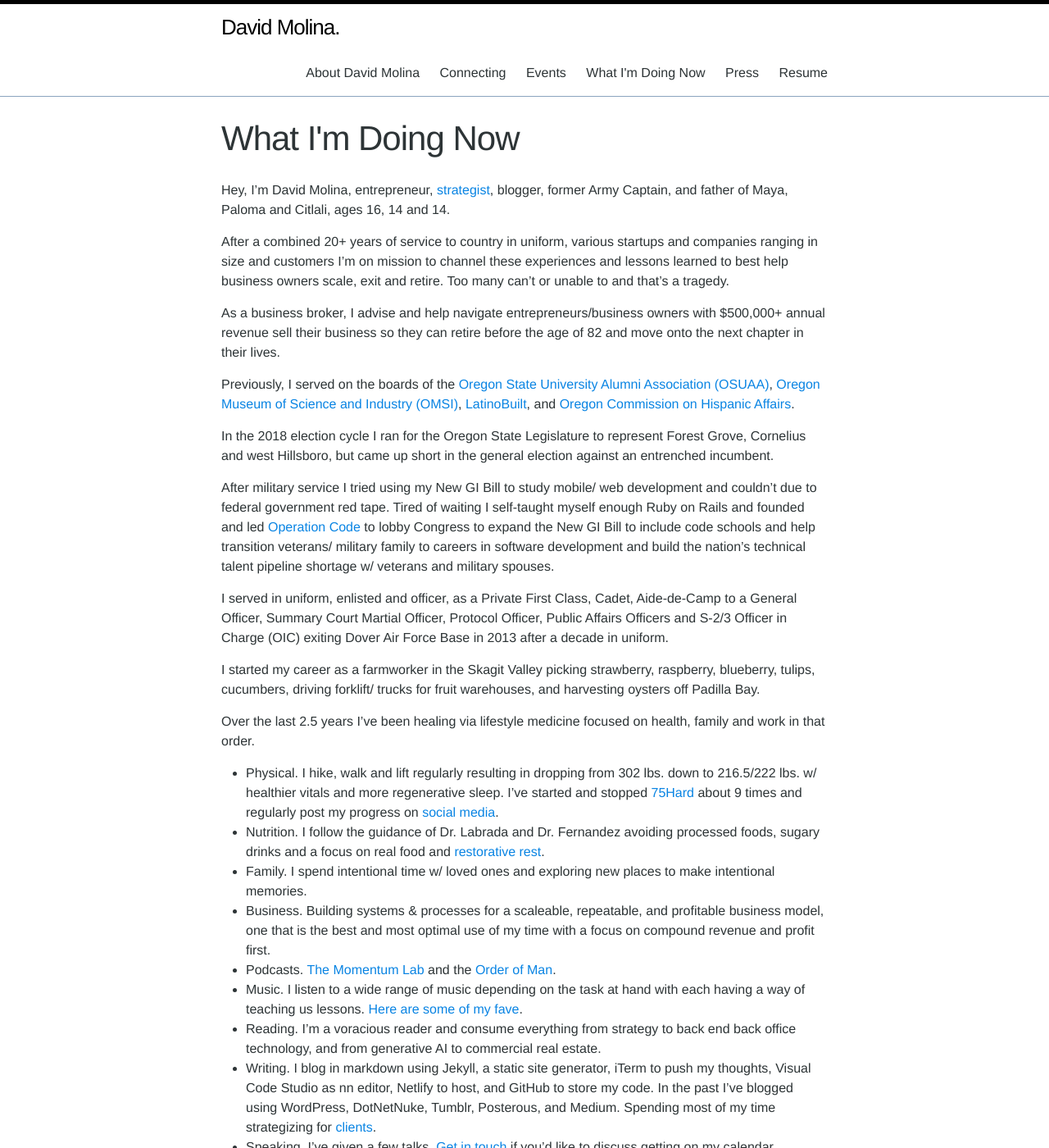
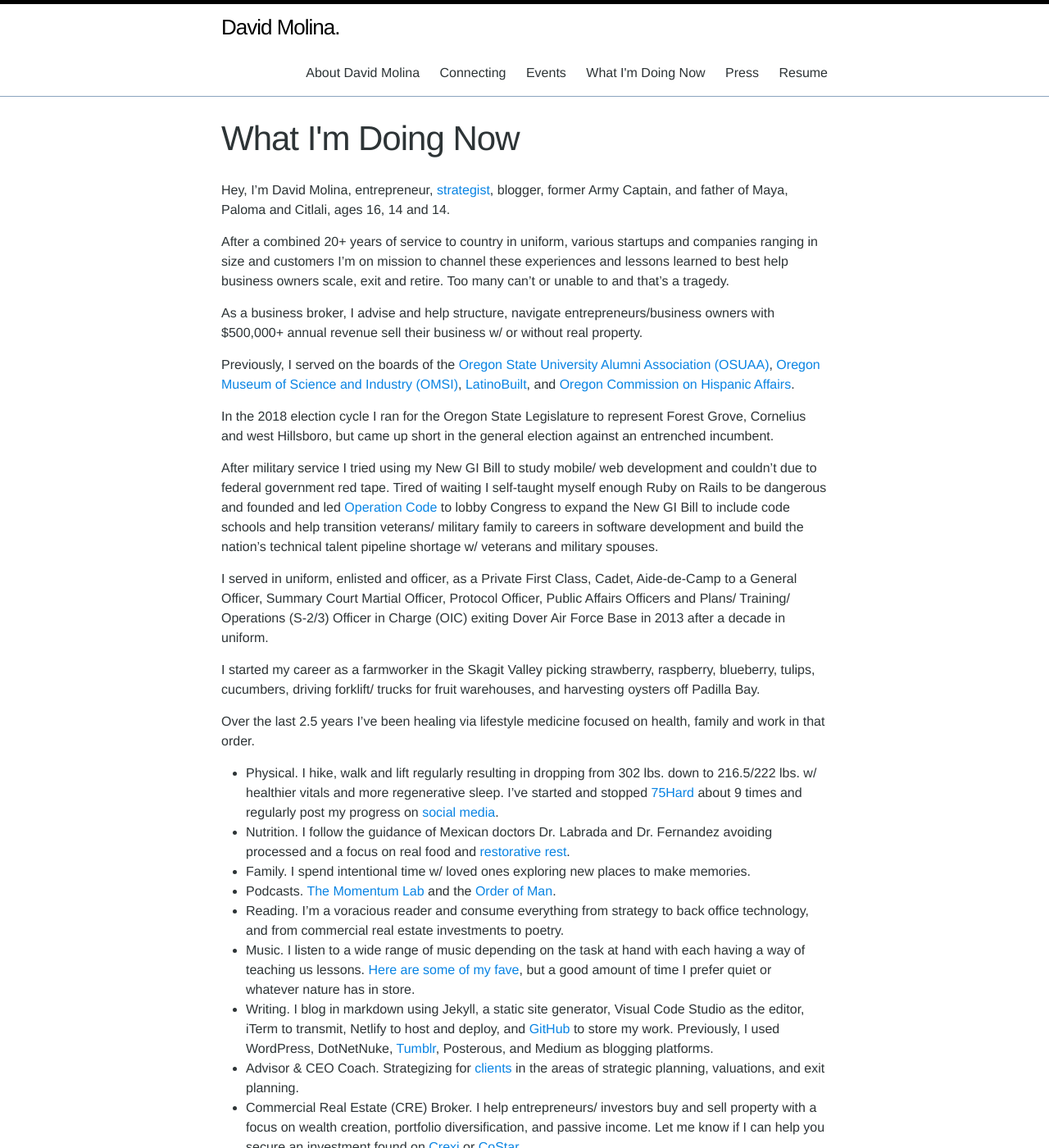
Before and after one commit to davidmolina/davidmolina.github.io, a Jekyll site: the page built from now.md, in a window 1280 px wide and 1400 px high. Shown: the whole window at 82% size. Built offline with Jekyll 4.4.1, drawn with Linux system fonts in a browser that asks for light colours; some of the changed text lies outside the part shown.

Commit message:
[now] Update now

```diff
--- a/now.md
+++ b/now.md
@@ -8,28 +8,30 @@ Hey, I'm David Molina, entrepreneur, [strategist](https://molinas.consulting/),
 
 After a combined 20+ years of service to country in uniform, various startups and companies ranging in size and customers I'm on mission to channel these experiences and lessons learned to best help business owners scale, exit and retire. Too many can't or unable to and that's a tragedy.
 
-As a business broker, I advise and help navigate entrepreneurs/business owners with $500,000+ annual revenue sell their business so they can retire before the age of 82 and move onto the next chapter in their lives.
+As a business broker, I advise and help structure, navigate entrepreneurs/business owners with $500,000+ annual revenue sell their business w/ or without real property.
 
 Previously, I served on the boards of the [Oregon State University Alumni Association (OSUAA)](https://fororegonstate.org/), [Oregon Museum of Science and Industry (OMSI)](https://omsi.edu), [LatinoBuilt](https://latinobuilt.org/), and [Oregon Commission on Hispanic Affairs](https://www.oregon.gov/oac/ocha/Pages/index.aspx).
 
 In the 2018 election cycle I ran for the Oregon State Legislature to represent Forest Grove, Cornelius and west Hillsboro, but came up short in the general election against an entrenched incumbent.
 
-After military service I tried using my New GI Bill to study mobile/ web development and couldn't due to federal government red tape. Tired of waiting I self-taught myself enough Ruby on Rails and founded and led [Operation Code](https://www.operationcode.org) to lobby Congress to expand the New GI Bill to include code schools and help transition veterans/ military family to careers in software development and build the nation's technical talent pipeline shortage w/ veterans and military spouses.
+After military service I tried using my New GI Bill to study mobile/ web development and couldn't due to federal government red tape. Tired of waiting I self-taught myself enough Ruby on Rails to be dangerous and founded and led [Operation Code](https://www.operationcode.org) to lobby Congress to expand the New GI Bill to include code schools and help transition veterans/ military family to careers in software development and build the nation's technical talent pipeline shortage w/ veterans and military spouses.
 
-I served in uniform, enlisted and officer, as a Private First Class, Cadet, Aide-de-Camp to a General Officer, Summary Court Martial Officer, Protocol Officer, Public Affairs Officers and S-2/3 Officer in Charge (OIC) exiting Dover Air Force Base in 2013 after a decade in uniform.
+I served in uniform, enlisted and officer, as a Private First Class, Cadet, Aide-de-Camp to a General Officer, Summary Court Martial Officer, Protocol Officer, Public Affairs Officers and Plans/ Training/ Operations (S-2/3) Officer in Charge (OIC) exiting Dover Air Force Base in 2013 after a decade in uniform.
 
 I started my career as a farmworker in the Skagit Valley picking strawberry, raspberry, blueberry, tulips, cucumbers, driving forklift/ trucks for fruit warehouses, and harvesting oysters off Padilla Bay.
 
 Over the last 2.5 years I've been healing via lifestyle medicine focused on health, family and work in that order.
 - Physical. I hike, walk and lift regularly resulting in dropping from 302 lbs. down to 216.5/222 lbs. w/ healthier vitals and more regenerative sleep. I've started and stopped [75Hard](https://andyfrisella.com/blogs/articles/what-is-75-hard) about 9 times and regularly post my progress on [social media](/connecting/).
-- Nutrition. I follow the guidance of Dr. Labrada and Dr. Fernandez avoiding processed foods, sugary drinks and a focus on real food and [restorative rest](https://davidmolina.github.io/2023/10/25/the-power-of-a-lymphatic-drainage-massage/).
-- Family. I spend intentional time w/ loved ones and exploring new places to make intentional memories.
-- Business. Building systems & processes for a scaleable, repeatable, and profitable business model, one that is the best and most optimal use of my time with a focus on compound revenue and profit first.
+- Nutrition. I follow the guidance of Mexican doctors Dr. Labrada and Dr. Fernandez avoiding processed and a focus on real food and [restorative rest](https://davidmolina.github.io/2023/10/25/the-power-of-a-lymphatic-drainage-massage/).
+- Family. I spend intentional time w/ loved ones exploring new places to make memories.
 - Podcasts. [The Momentum Lab](https://www.charfen.com/podcast/) and the [Order of Man](https://www.orderofman.com/).
-- Music. I listen to a wide range of music depending on the task at hand with each having a way of teaching us lessons. [Here are some of my fave](https://open.spotify.com/user/123891019/playlists).
-- Reading. I'm a voracious reader and consume everything from strategy to back end back office technology, and from generative AI to commercial real estate.
-- Writing. I blog in markdown using Jekyll, a static site generator, iTerm to push my thoughts, Visual Code Studio as nn editor, Netlify to host, and GitHub to store my code. In the past I've blogged using WordPress, DotNetNuke, Tumblr, Posterous, and Medium. Spending most of my time strategizing for [clients](https://molinas.consulting/).
-- Speaking. I've given a few talks. [Get in touch](https://calendly.com/davidcmolina/) if you'd like to discuss getting on my calendar.
+- Reading. I'm a voracious reader and consume everything from strategy to back office technology, and from commercial real estate investments to poetry.
+- Music. I listen to a wide range of music depending on the task at hand with each having a way of teaching us lessons. [Here are some of my fave](https://open.spotify.com/user/123891019/playlists), but a good amount of time I prefer quiet or whatever nature has in store.
+- Writing. I blog in markdown using Jekyll, a static site generator, Visual Code Studio as the editor, iTerm to transmit,  Netlify to host and deploy, and [GitHub](https://github.com/davidmolina) to store my work. Previously, I used WordPress, DotNetNuke, [Tumblr](https://davidcmolina.tumblr.com/), Posterous, and Medium as blogging platforms.
+- Advisor & CEO Coach. Strategizing for [clients](https://molinas.consulting/) in the areas of strategic planning, valuations, and exit planning.
+- Commercial Real Estate (CRE) Broker. I help entrepreneurs/ investors buy and sell property with a focus on wealth creation, portfolio diversification, and passive income. Let me know if I can help you secure an investment found on [Crexi](https://www.crexi.com/) or [CoStar](https://www.costar.com/).
+- Business Broker. I help entrepreneurs with exiting strategy, from longterm/ legacy to emergency exits, and stucture deals. [Current listing](https://davidmolina.s3.us-west-2.amazonaws.com/Inverse_Offering_Memorandum.pdf).
+- Speaking. I've given a few talks. [Get in touch](https://calendly.com/davidcmolina/) if you have an event coming up.
 
 This `/now` page was inspired by [Derek Sivers](https://sivers.org/) and his /[now project](https://sivers.org/nowff).
 
```
